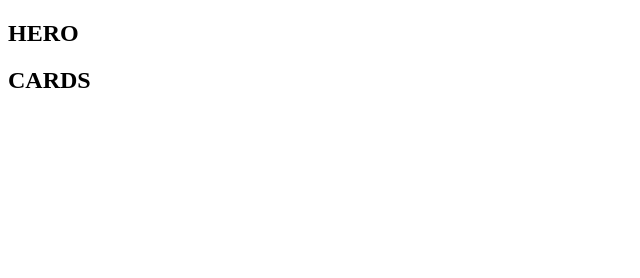
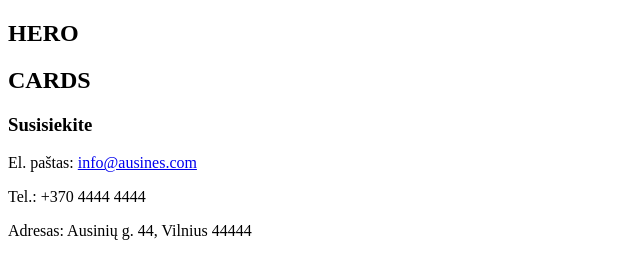
Before and after one commit to oOPoloOo/Github_Learning, a plain HTML site: page index.html in a window 1280 px wide. Shown: the whole page, without its empty margins (0-640 px from the left). Drawn offline with nearby package versions, Linux system fonts and the light colour scheme.

Commit message:
pridėjau kontaktų informaciją į footer'į.

```diff
--- a/index.html
+++ b/index.html
@@ -19,6 +19,13 @@
     <header></header>
     <section id="hero"></section>
     <section id="cards"></section>
-    <footer ></footer>
+    <footer >
+        <!-- Contact info -->
+        <div>
+            <h3>Susisiekite</h3>
+            <p>El. paštas: <a href="ausines.info@ausines.com">info@ausines.com</a></p>
+            <p>Tel.: <a>+370 4444 4444</a></p>
+            <p>Adresas: Ausinių g. 44, Vilnius 44444</p>
+    </footer>
 </body>
 </html>
```
